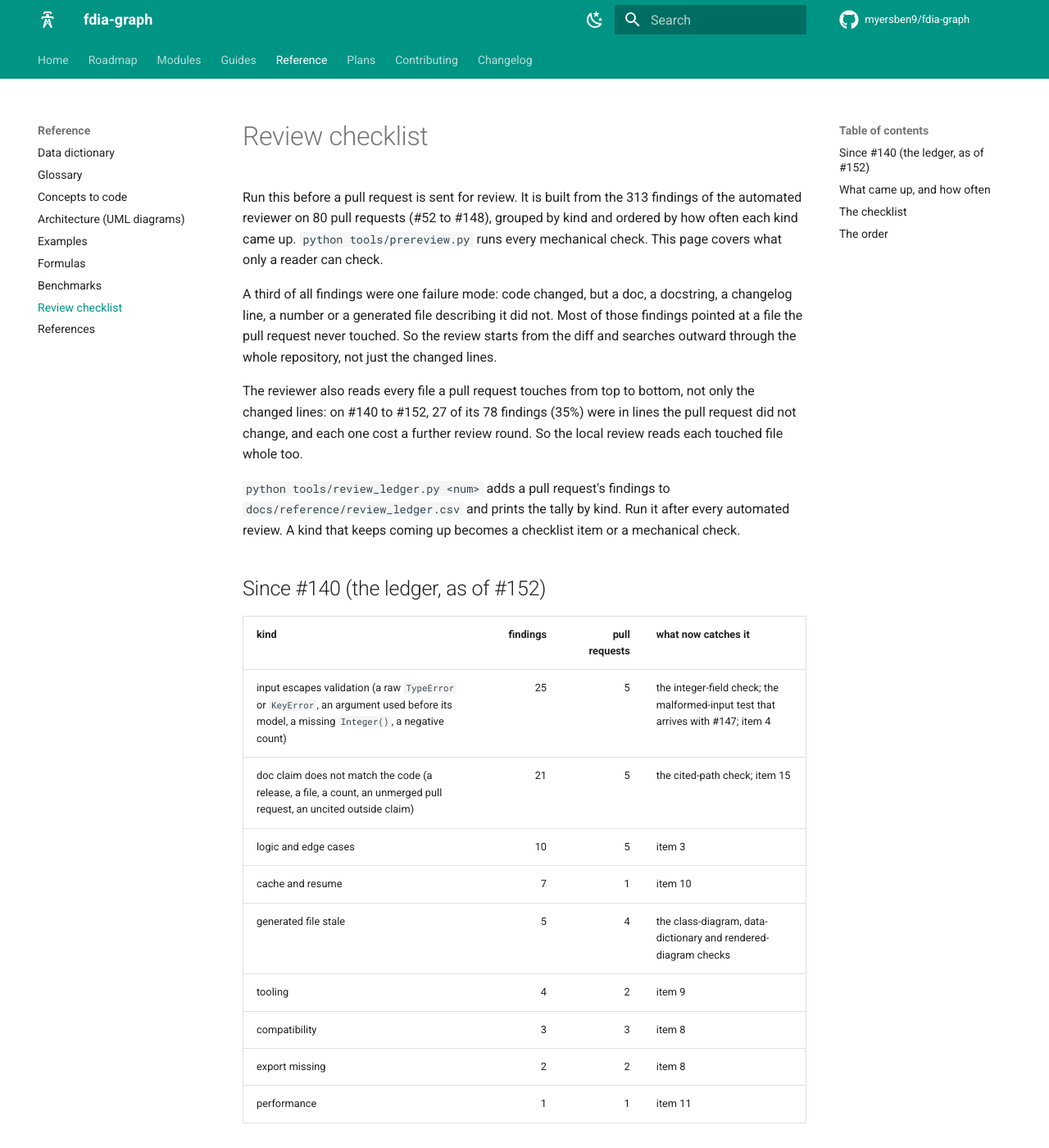
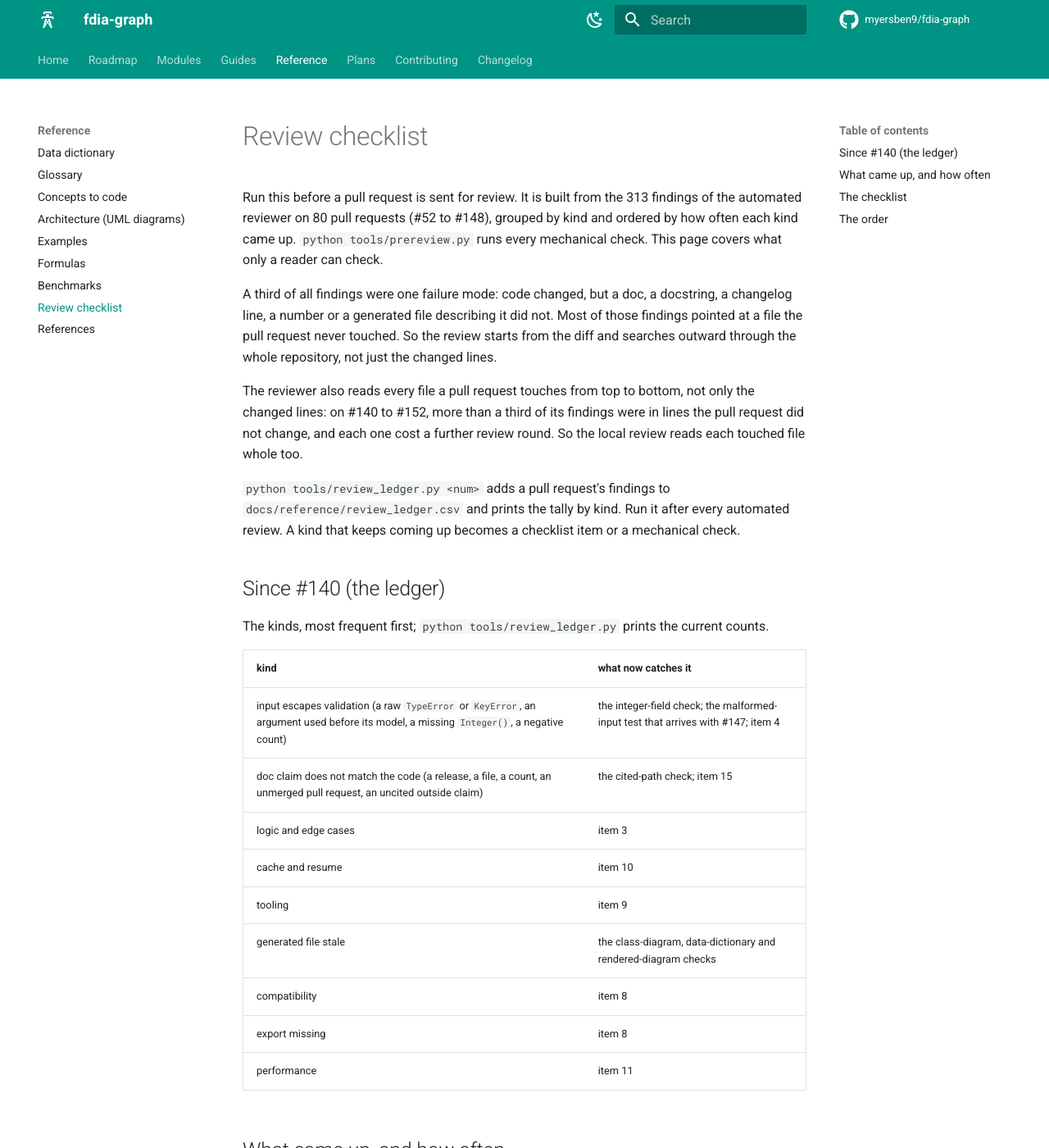
Before and after one commit to myersben9/fdia-graph, an MkDocs documentation site: the page built from docs/reference/REVIEW_CHECKLIST.md, in a window 1280 px wide and 1400 px high. Shown: the whole window at 82% size. Built offline with MkDocs 1.6.1 and Material for MkDocs 9.7.7, drawn with Linux system fonts in a browser that asks for light colours; comment, search, counter and statistics services are not loaded; the version menu is left out.

Commit message:
prereview: new files count for cited paths and vacuous tests, nested tests scanned; the checklist points at the ledger for counts

```diff
--- a/docs/reference/REVIEW_CHECKLIST.md
+++ b/docs/reference/REVIEW_CHECKLIST.md
@@ -11,26 +11,29 @@ request never touched. So the review starts from the diff and searches outward t
 repository, not just the changed lines.
 
 The reviewer also reads every file a pull request touches from top to bottom, not only the changed
-lines: on #140 to #152, 27 of its 78 findings (35%) were in lines the pull request did not change,
-and each one cost a further review round. So the local review reads each touched file whole too.
+lines: on #140 to #152, more than a third of its findings were in lines the pull request did not
+change, and each one cost a further review round. So the local review reads each touched file
+whole too.
 
 `python tools/review_ledger.py <num>` adds a pull request's findings to
 `docs/reference/review_ledger.csv` and prints the tally by kind. Run it after every automated review.
 A kind that keeps coming up becomes a checklist item or a mechanical check.
 
-## Since #140 (the ledger, as of #152)
+## Since #140 (the ledger)
 
-| kind | findings | pull requests | what now catches it |
-|---|---:|---:|---|
-| input escapes validation (a raw `TypeError` or `KeyError`, an argument used before its model, a missing `Integer()`, a negative count) | 25 | 5 | the integer-field check; the malformed-input test that arrives with #147; item 4 |
-| doc claim does not match the code (a release, a file, a count, an unmerged pull request, an uncited outside claim) | 21 | 5 | the cited-path check; item 15 |
-| logic and edge cases | 10 | 5 | item 3 |
-| cache and resume | 7 | 1 | item 10 |
-| generated file stale | 5 | 4 | the class-diagram, data-dictionary and rendered-diagram checks |
-| tooling | 4 | 2 | item 9 |
-| compatibility | 3 | 3 | item 8 |
-| export missing | 2 | 2 | item 8 |
-| performance | 1 | 1 | item 11 |
+The kinds, most frequent first; `python tools/review_ledger.py` prints the current counts.
+
+| kind | what now catches it |
+|---|---|
+| input escapes validation (a raw `TypeError` or `KeyError`, an argument used before its model, a missing `Integer()`, a negative count) | the integer-field check; the malformed-input test that arrives with #147; item 4 |
+| doc claim does not match the code (a release, a file, a count, an unmerged pull request, an uncited outside claim) | the cited-path check; item 15 |
+| logic and edge cases | item 3 |
+| cache and resume | item 10 |
+| tooling | item 9 |
+| generated file stale | the class-diagram, data-dictionary and rendered-diagram checks |
+| compatibility | item 8 |
+| export missing | item 8 |
+| performance | item 11 |
 
 ## What came up, and how often
 
```
Also changed, not shown: 1 other file.
